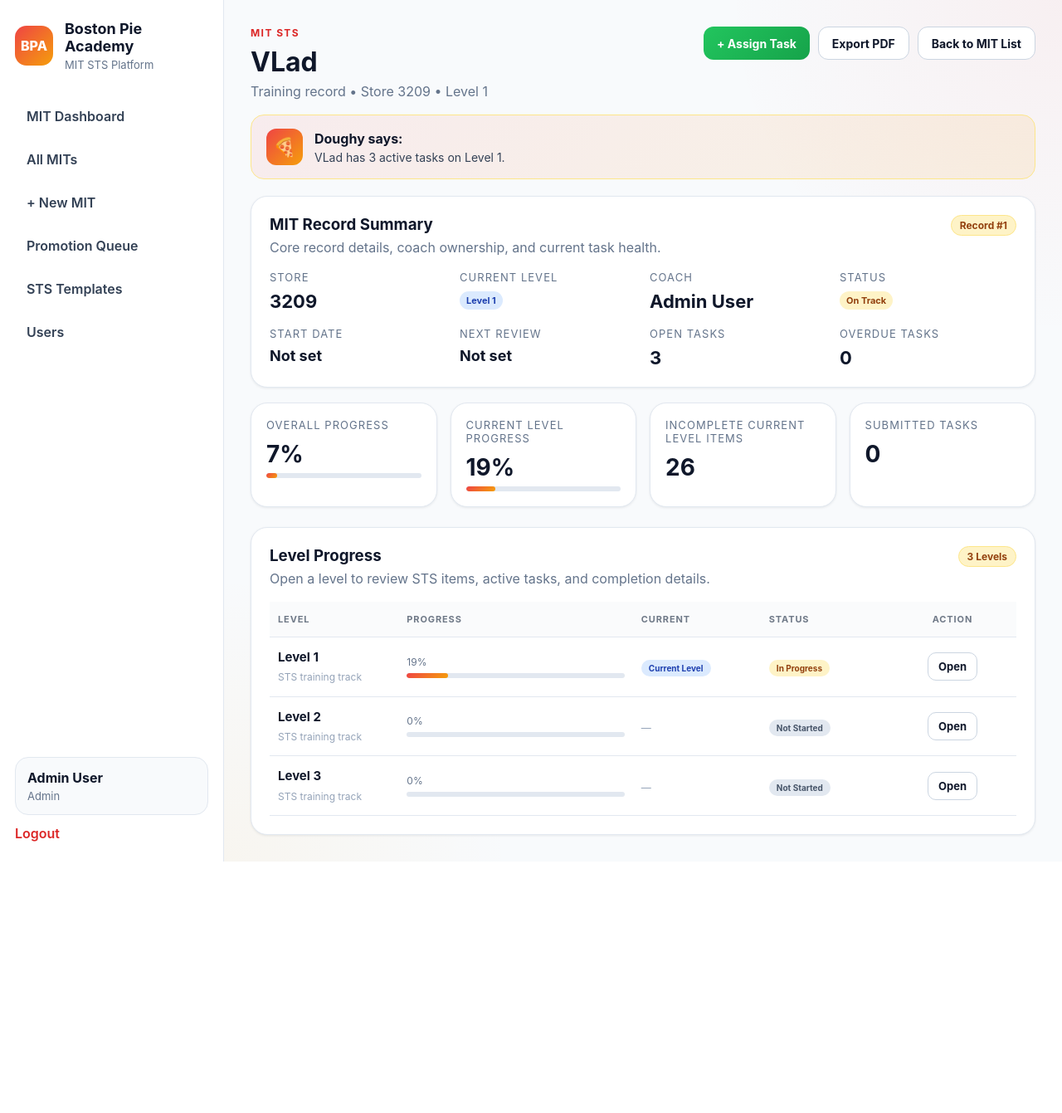
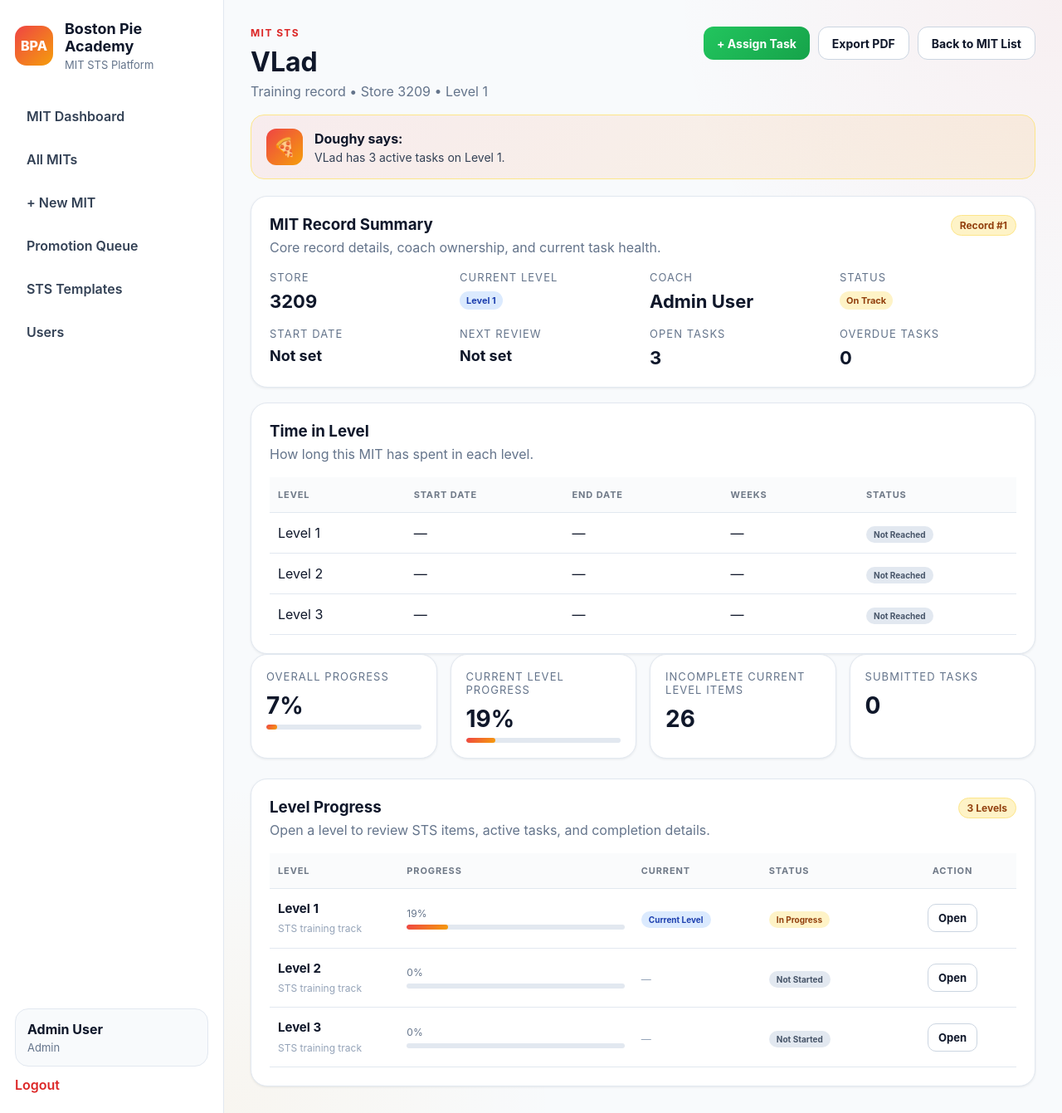
Before and after one commit to zilbervlad/boston-pie-academy, a Flask app: page /mit-sts/1 in a window 1280 px wide. Shown: the whole page at 83% size. Before the commit the page ends 1038 px from the top, so only its background shows below. Run offline with Flask 3, Linux system fonts and the light colour scheme; a user stored in the database is signed in.

Commit message:
Re-add MIT profile time in level tracking safely

```diff
--- a/app/mit_sts/mit_profile_routes.py
+++ b/app/mit_sts/mit_profile_routes.py
@@ -328,7 +328,63 @@ def view_mit(mit_id):
 
     promotions = MITPromotion.query.filter_by(
         mit_profile_id=profile.id
-    ).order_by(MITPromotion.effective_date.desc()).all()
+    ).order_by(MITPromotion.effective_date.asc()).all()
+
+    today = date.today()
+
+    level_durations = {
+        1: None,
+        2: None,
+        3: None,
+    }
+
+    level_timeline = {
+        1: {"start": profile.start_date, "end": None, "status": "Not Reached"},
+        2: {"start": None, "end": None, "status": "Not Reached"},
+        3: {"start": None, "end": None, "status": "Not Reached"},
+    }
+
+    level_2_date = None
+    level_3_date = None
+
+    for promotion in promotions:
+        to_level = str(promotion.to_level).strip().lower() if promotion.to_level is not None else ""
+        if to_level == "2" and not level_2_date:
+            level_2_date = promotion.effective_date
+        elif to_level == "3" and not level_3_date:
+            level_3_date = promotion.effective_date
+
+    if profile.start_date:
+        level_timeline[1]["start"] = profile.start_date
+
+        if level_2_date:
+            level_timeline[1]["end"] = level_2_date
+            level_timeline[1]["status"] = "Complete"
+            level_durations[1] = round((level_2_date - profile.start_date).days / 7, 1)
+        elif profile.current_level == 1:
+            level_timeline[1]["end"] = today
+            level_timeline[1]["status"] = "In Progress"
+            level_durations[1] = round((today - profile.start_date).days / 7, 1)
+
+    if level_2_date:
+        level_timeline[2]["start"] = level_2_date
+
+        if level_3_date:
+            level_timeline[2]["end"] = level_3_date
+            level_timeline[2]["status"] = "Complete"
+            level_durations[2] = round((level_3_date - level_2_date).days / 7, 1)
+        elif profile.current_level == 2:
+            level_timeline[2]["end"] = today
+            level_timeline[2]["status"] = "In Progress"
+            level_durations[2] = round((today - level_2_date).days / 7, 1)
+
+    if level_3_date:
+        level_timeline[3]["start"] = level_3_date
+
+        if profile.current_level == 3:
+            level_timeline[3]["end"] = today
+            level_timeline[3]["status"] = "In Progress"
+            level_durations[3] = round((today - level_3_date).days / 7, 1)
 
     return render_template(
         "mit_sts/mit_detail.html",
@@ -343,10 +399,13 @@ def view_mit(mit_id):
         overdue_tasks_count=overdue_tasks_count,
         submitted_tasks_count=submitted_tasks_count,
         promotions=promotions,
+        level_durations=level_durations,
+        level_timeline=level_timeline,
         user=current_user,
         can_edit=is_coach(),
         can_manage_templates=is_coach(),
     )
+
 
 @mit_sts_bp.route("/<int:mit_id>/edit", methods=["GET", "POST"])
 @login_required
--- a/app/templates/mit_sts/mit_detail.html
+++ b/app/templates/mit_sts/mit_detail.html
@@ -115,6 +115,53 @@
         </div>
     </div>
     {% endif %}
+</div>
+
+
+<div class="card" style="margin-top: 18px;">
+    <div class="card-header">
+        <h3>Time in Level</h3>
+        <p>How long this MIT has spent in each level.</p>
+    </div>
+
+    <div class="table-wrapper">
+        <table class="data-table level-review-table">
+            <thead>
+                <tr>
+                    <th style="min-width: 120px;">Level</th>
+                    <th style="min-width: 140px;">Start Date</th>
+                    <th style="min-width: 140px;">End Date</th>
+                    <th style="min-width: 120px;">Weeks</th>
+                    <th style="min-width: 140px;">Status</th>
+                </tr>
+            </thead>
+            <tbody>
+                {% for lvl in [1, 2, 3] %}
+                <tr class="level-review-row">
+                    <td>Level {{ lvl }}</td>
+                    <td>{{ level_timeline[lvl].start.strftime('%Y-%m-%d') if level_timeline[lvl].start else '—' }}</td>
+                    <td>
+                        {% if level_timeline[lvl].status == "In Progress" %}
+                            Today
+                        {% else %}
+                            {{ level_timeline[lvl].end.strftime('%Y-%m-%d') if level_timeline[lvl].end else '—' }}
+                        {% endif %}
+                    </td>
+                    <td>{{ level_durations[lvl] if level_durations[lvl] is not none else '—' }}</td>
+                    <td>
+                        {% if level_timeline[lvl].status == "Complete" %}
+                            <span class="pill pill-success review-pill">Complete</span>
+                        {% elif level_timeline[lvl].status == "In Progress" %}
+                            <span class="pill pill-info review-pill">In Progress</span>
+                        {% else %}
+                            <span class="pill pill-muted review-pill">Not Reached</span>
+                        {% endif %}
+                    </td>
+                </tr>
+                {% endfor %}
+            </tbody>
+        </table>
+    </div>
 </div>
 
 <div class="stats-grid">
```
